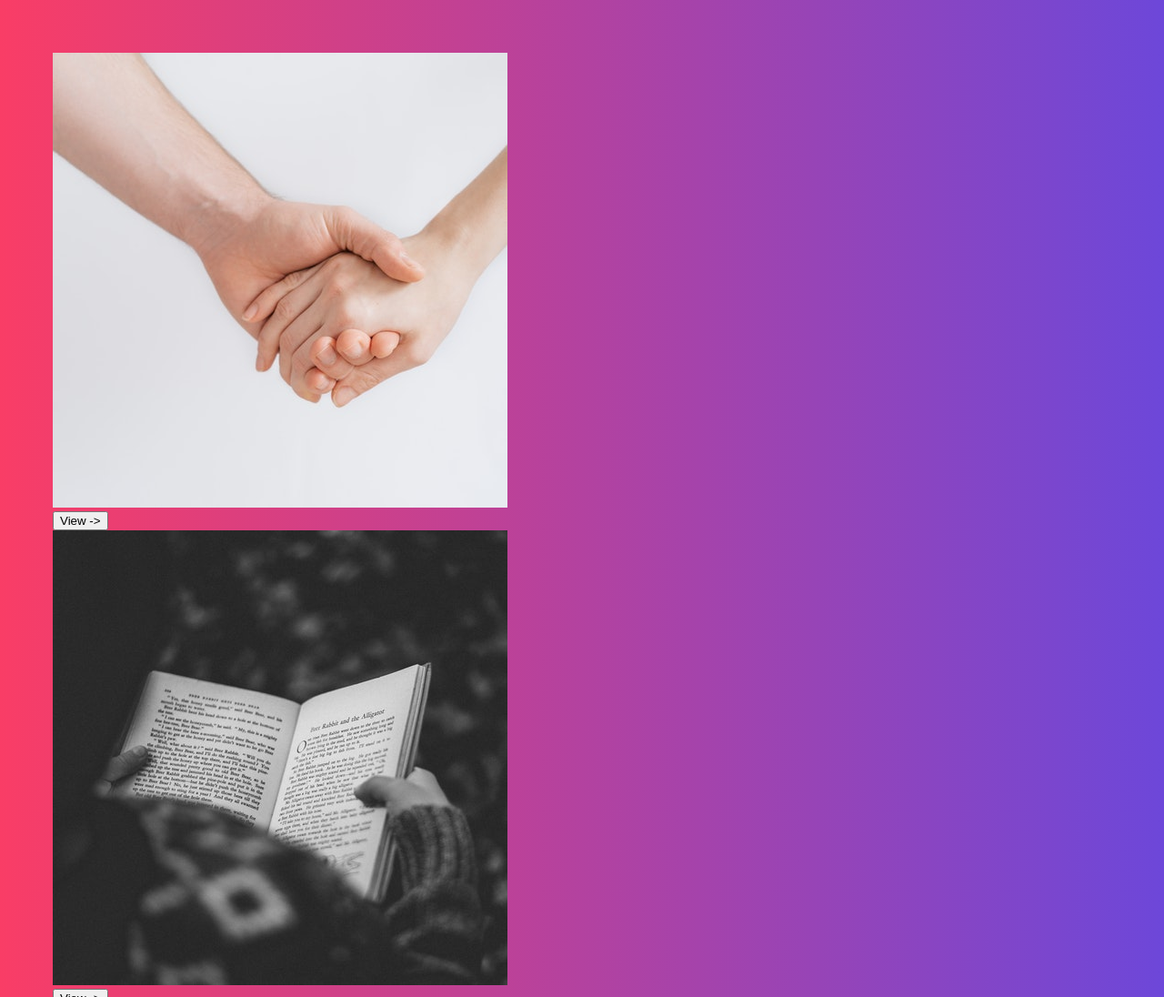
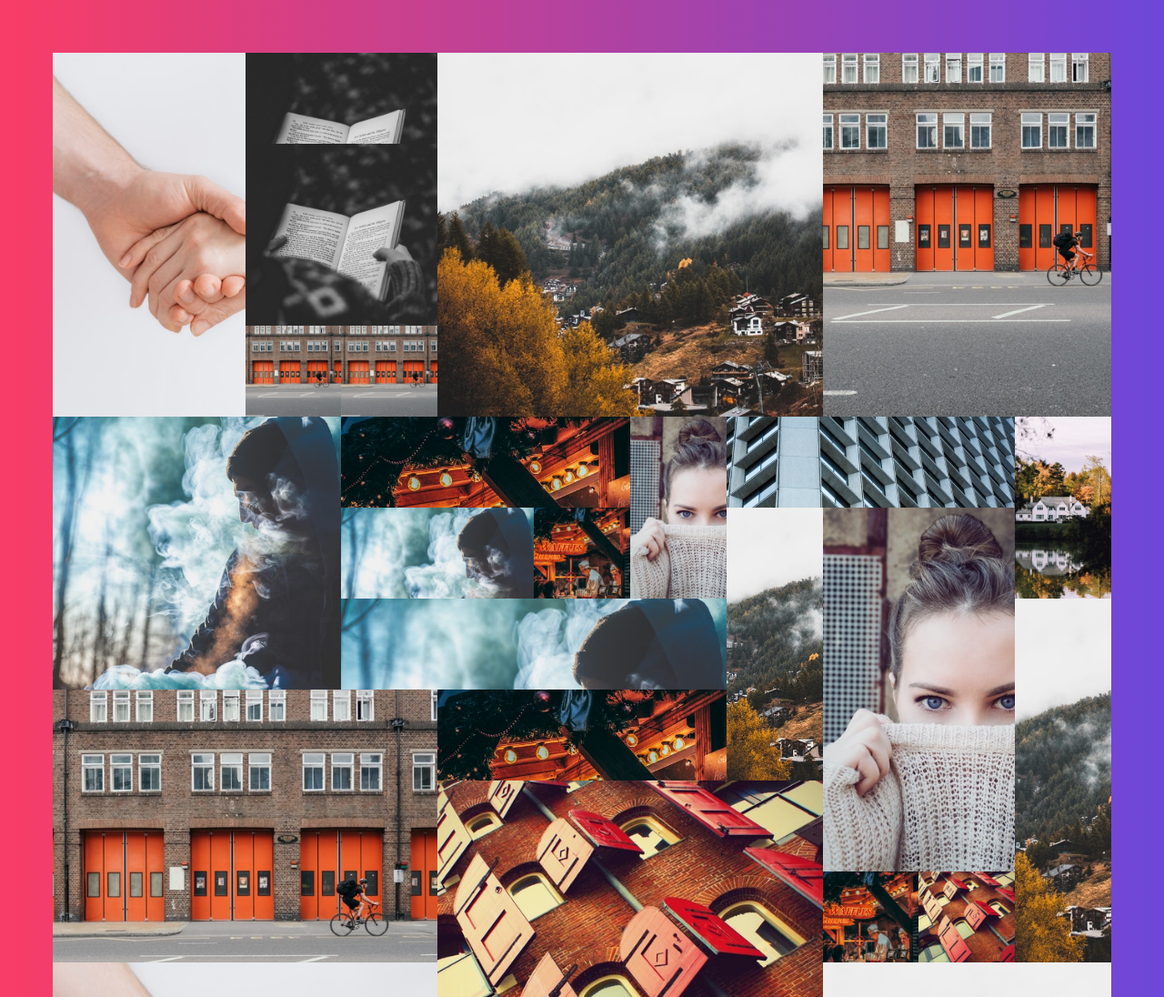
Before and after one commit to VasilyMur/CSS-GRID-Image-Gallery, a website: page index.html in a window 1280 px wide. Shown: the top 1096 px of the page at 91% size. Drawn offline with Linux system fonts and the light colour scheme.

Commit message:
Add CSS Grid Code and onClick eventListeners

```diff
--- a/index.html
+++ b/index.html
@@ -45,15 +45,82 @@
       margin: 0 0 20px 0;
     }
 
+
     .close {
       background: none;
-      color: white;
+      color: black;
       border: 0;
     }
 
-    .gallery {}
+    .gallery {
+      display: grid;
+      grid-template-columns: repeat(auto-fill, minmax(100px, 1fr));
+      grid-auto-rows: 100px;
+      grid-auto-flow: dense;
+    }
 
+    .item {
+      overflow: hidden;
+      display: grid;
+      grid-template-columns: 1;
+      grid-template-rows: 1;
+    }
 
+    .item img {
+      grid-column: 1 / -1;
+      grid-row: 1 / -1;
+      width: 100%;
+      height: 100%;
+      object-fit: cover;
+    }
+
+    .item__overlay {
+      background: rgba(255, 198, 0, 0.7);
+      grid-column: 1 / -1;
+      grid-row: 1 / -1;
+      position: relative;
+      display: grid;
+      align-items: center;
+      justify-content: center;
+      transition: 0.5s;
+      transform: translateY(100%);
+    }
+
+    .item__overlay button {
+      border: 2px solid white;
+      color: white;
+      text-transform: uppercase;
+      background: rgba(0, 0, 0, 0.2);
+      padding: 5px;
+    }
+
+    .item:hover .item__overlay {
+      transform: translateY(0);
+    }
+
+    .item.v2 {
+      grid-row: span 2;
+    }
+
+    .item.v3 {
+      grid-row: span 3;
+    }
+
+    .item.v4 {
+      grid-row: span 4;
+    }
+
+    .item.h2 {
+      grid-column: span 2;
+    }
+
+    .item.h3 {
+      grid-column: span 3;
+    }
+
+    .item.h4 {
+      grid-column: span 4;
+    }
 
     .overlay {
       position: fixed;
@@ -68,9 +135,11 @@
 
     .overlay.open {
       display: grid;
+      align-items: center;
+      justify-items: center;
     }
 
-    .overlay figure {
+    .overlay-inner {
       background: white;
       width: 700px;
       padding: 20px;
@@ -107,13 +176,25 @@
       return Math.floor(Math.random() * limit) + 1;
     }
 
+    function handleClick(e) {
+      const src = e.currentTarget.querySelector('img').src;
+      overlayImage.src = src;
+      overlay.classList.add('open');
+    }
+
+    function close() {
+      overlay.classList.remove('open');
+    }
+
     // 4. Create array from 50 blank spots with Array of 2 random numbers inside EACH spot.
+    // 4.1 Add additional 1x1 fillers using concat method (just merges two arrays)
     const digits = Array.from({ length: 50 }, () => {
-      return [randomNumber(4), randomNumber(4)];
-    });
+      return [randomNumber(4), randomNumber(4)]
+    }).concat([[1, 1], [1, 1], [1, 1], [1, 1], [1, 1], [1, 1], [1, 1], [1, 1], [1, 1], [1, 1], [1, 1], [1, 1]])
 
 
-    // 5. Generate Our HTML
+
+    // // 5. Generate Our HTML
     const html = digits.map(digit => {
       const [h, v] = digit;
       return generateHTML([h, v])
@@ -122,6 +203,14 @@
     // 6. Add our HTML to the DOM
     gallery.innerHTML = html;
 
+    // 7. Whait for the Click to show overlay
+    const items = document.querySelectorAll('.item');
+    items.forEach(item => {
+      item.addEventListener('click', handleClick);
+    })
+
+    overlayClose.addEventListener('click', close);
+
 
   </script>
 </body>
```
